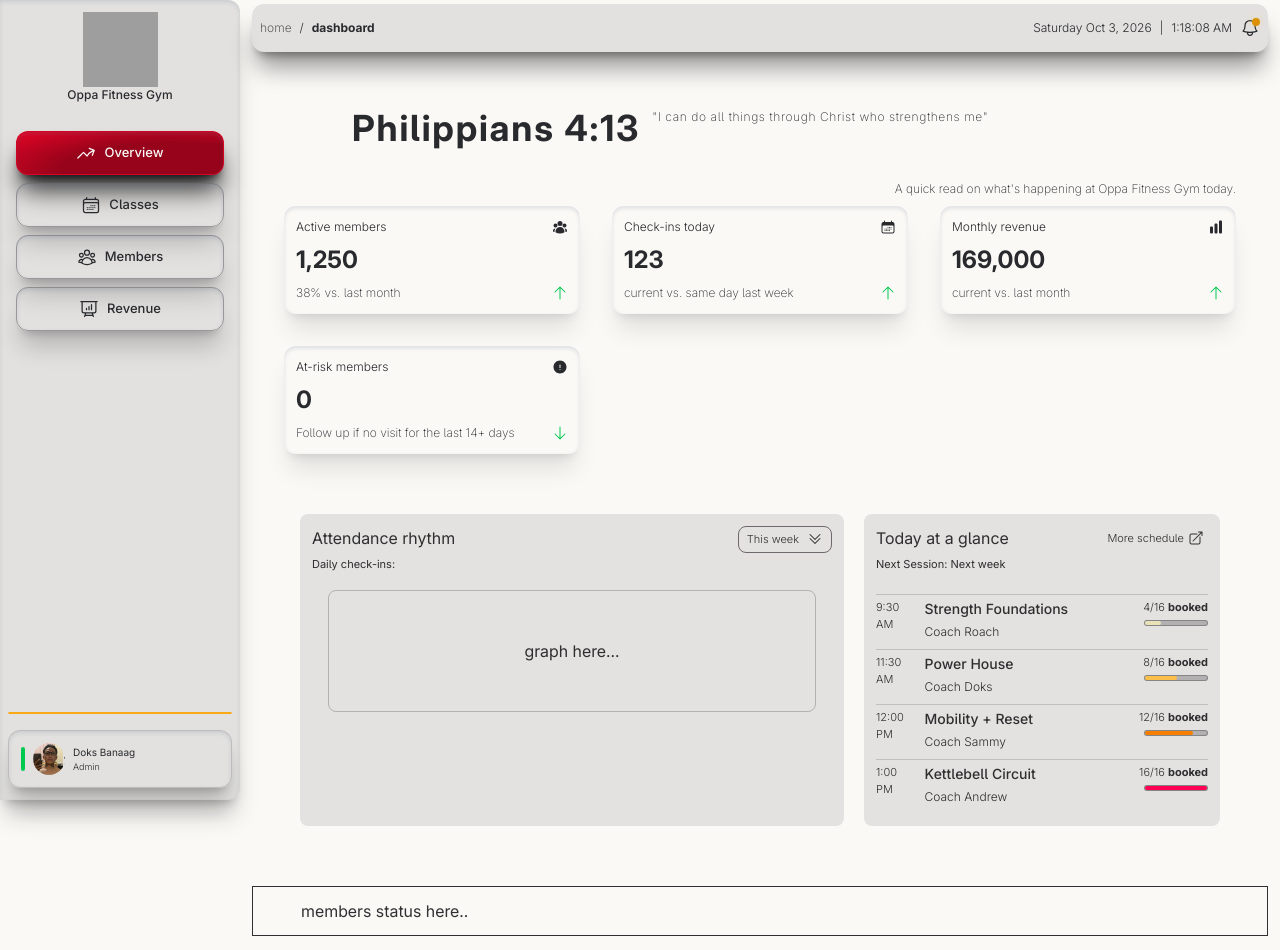
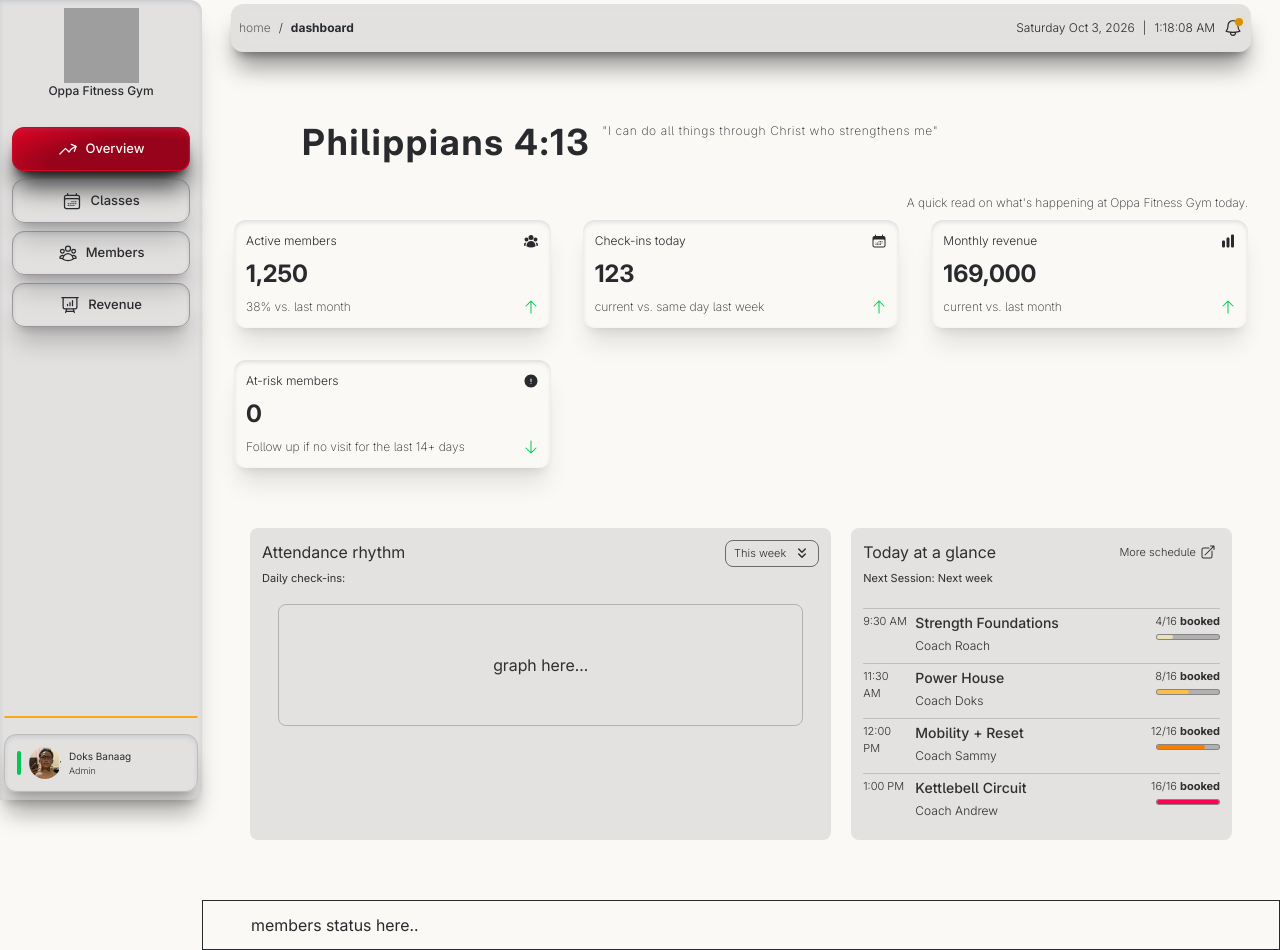
Before and after one commit to joseph-banaag/gym-dashboard, a Next.js app: page /dashboard in a window 1280 px wide. Built offline with nearby package versions, Linux system fonts and the light colour scheme; grey boxes are pictures that could not be loaded.

Commit message:
saving some changes

```diff
--- a/app/dashboard/(overview)/page.tsx
+++ b/app/dashboard/(overview)/page.tsx
@@ -6,7 +6,7 @@ import MembersStatus from "@/app/ui/dashboard/member-status";
 export default function Overview() {
   return (
     <main>
-      <section className="ps-8 sm:ps-25 pt-10 sm:pt-14 flex xs:flex-row flex-col gap-3 mb-6  md:mb-8">
+      <section className="ps-8 sm:ps-25 mt-20 sm:mt-30.5 flex xs:flex-row flex-col gap-3 mb-6  md:mb-8">
         <h1 className="text-4xl font-bold tracking-wider">Philippians 4:13</h1>
         <span className="text-[10px] xs:text-[12px] font-extralight tracking-wider">
           &quot;I can do all things through Christ who strengthens me&quot;
--- a/app/dashboard/layout.tsx
+++ b/app/dashboard/layout.tsx
@@ -6,13 +6,9 @@ import Topbar from "@/app/ui/dashboard/topbar";
 export default function Layout({ children }: { children: React.ReactNode }) {
   return (
     <main className="flex flex-row">
-      {/* side navbar */}
-      <aside className="sticky top-0 left-0 h-screen min-h-120">
-        <SideNav />
-      </aside>
-      <section className="w-screen px-3 pt-1">
+      <SideNav />
+      <section className="w-screen">
         <Topbar />
-
         {children}
       </section>
     </main>
--- a/app/layout.tsx
+++ b/app/layout.tsx
@@ -1,4 +1,4 @@
-import type {Metadata} from "next";
+import type { Metadata } from "next";
 import "./globals.css";
 import localFont from "next/font/local";
 
@@ -7,39 +7,38 @@ const adwaitaSans = localFont({
     {
       path: "../public/fonts/adwaita-sans-latin-100-normal.woff2",
       weight: "100",
-      style: "normal"
+      style: "normal",
     },
     {
       path: "../public/fonts/adwaita-sans-latin-200-normal.woff2",
       weight: "200",
-      style: "normal"
+      style: "normal",
     },
     {
       path: "../public/fonts/adwaita-sans-latin-300-normal.woff2",
       weight: "300",
-      style: "normal"
+      style: "normal",
     },
     {
       path: "../public/fonts/adwaita-sans-latin-400-normal.woff2",
       weight: "400",
-      style: "normal"
+      style: "normal",
     },
     {
       path: "../public/fonts/adwaita-sans-latin-500-normal.woff2",
       weight: "500",
-      style: "normal"
+      style: "normal",
     },
     {
       path: "../public/fonts/adwaita-sans-latin-600-normal.woff2",
       weight: "600",
-      style: "normal"
+      style: "normal",
     },
     {
       path: "../public/fonts/adwaita-sans-latin-700-normal.woff2",
       weight: "700",
-      style: "normal"
-    }
-
+      style: "normal",
+    },
   ],
   variable: "--font-adwaita",
   display: "swap",
@@ -50,10 +49,10 @@ export const metadata: Metadata = {
   description: "Gym dashboard showing the overview of everything about the gym",
 };
 
-export default function RootLayout({children}: LayoutProps<"/">) {
+export default function RootLayout({ children }: LayoutProps<"/">) {
   return (
     <html lang="en" className={`${adwaitaSans.variable} antialiased`}>
-    <body className="m-0 min-h-dvh">{children}</body>
+      <body className="m-0 min-h-dvh">{children}</body>
     </html>
   );
 }
--- a/app/ui/dashboard/burger-menu.tsx
+++ b/app/ui/dashboard/burger-menu.tsx
@@ -1,12 +1,12 @@
 "use client";
-import {useEffect, useState} from "react";
+import { useEffect, useState } from "react";
 import styles from "./button.module.css";
-import NavRoutes from "./nav-routes";
 import "@/app/globals.css";
-import UserLoggedIn from "./user";
-import {BusinessLogoMobile} from "./biz-logo";
+import clsx from "clsx";
+import NavRoutes from "@/app/ui/dashboard/nav-routes";
 import Link from "next/link";
-import clsx from "clsx";
+import { BusinessLogoMobile } from "@/app/ui/dashboard/biz-logo";
+import UserLoggedIn from "@/app/ui/dashboard/user";
 
 export default function BurgerMenu() {
   const [checked, setChecked] = useState<boolean>(false);
@@ -19,30 +19,23 @@ export default function BurgerMenu() {
       if (event.key === "Escape") {
         setChecked(false);
       }
-    }
+    };
 
     document.addEventListener("keydown", handleKeyDown);
 
     return () => document.removeEventListener("keydown", handleKeyDown);
-
-  }, [checked])
+  }, [checked]);
 
   return (
     <div>
       {/* overlay */}
-      <span
-        className={clsx(
-          `top-12 bottom-0 right-0 left-0 backdrop-blur-xs z-1 w-screen h-screen`,
-          checked ? " absolute " : "hidden",
-        )}
+      <div
+        className={`${checked ? "absolute" : "hidden"} top-13 left-0 right-0 bottom-0 w-screen h-screen -translate-x-11 z-5`}
         onClick={handleChecked}
       />
 
       {/* button */}
-      <label
-        htmlFor="hamburger-menu"
-        id={styles.hamburgerMenu}
-      >
+      <label htmlFor="hamburger-menu" id={styles.hamburgerMenu}>
         <input
           type="checkbox"
           id="hamburger-menu"
@@ -55,20 +48,20 @@ export default function BurgerMenu() {
       {/* nav menu */}
       <nav
         className={clsx(
-          `left-0 top-12 bottom-0 w-45 h-[calc(100vh-70px)] sm:w-50 z-5 p-3 gap-2 my-2 ms-3 inset-shadow-sm/20 rounded-xl inset-shadow-slate-500 shadow-xl/40 bg-(--carbon-black)/10 dark:bg-(--carbon-black)/40 backdrop-blur-[3px] border border-b-white  dark:border-b-(--dim-grey) border-s-0 dark:border-t-(--dim-grey) border-t-white border-r-0 transition-all duration-500 ease-in-out`,
+          `z-99 top-13 left-0 bottom-0 w-45 h-[calc(100vh-70px)] sm:w-50 p-3 gap-20 bg-(--off-white)/90 dark:bg-(--carbon-black)/80 backdrop-blur-3xl inset-shadow-slate-500 shadow-xl/30 inset-shadow-sm/20 rounded-xl border-2 border-r-0 border-l-0 dark:border-(--dim-grey)/50 border-white transition-all delay-150 duration-500 ease-in-out -translate-x-8`,
           checked ? "absolute" : "hidden",
         )}
       >
         <div className="flex flex-col justify-between h-full">
           <div className="h-full flex flex-col gap-2 p-2">
-            <NavRoutes/>
+            <NavRoutes />
           </div>
           <div className="flex  flex-col justify-center items-center gap-2">
             <Link href="/">
-              <BusinessLogoMobile/>
+              <BusinessLogoMobile />
             </Link>
             <div className="flex justify-center items-center w-full">
-              <UserLoggedIn/>
+              <UserLoggedIn />
             </div>
           </div>
         </div>
@@ -76,3 +69,5 @@ export default function BurgerMenu() {
     </div>
   );
 }
+
+// inset-shadow-sm/20 rounded-xl inset-shadow-slate-500 shadow-xl/40 border border-b-white  dark:border-b-(--dim-grey) border-l-0 dark:border-t-(--dim-grey) border-t-white border-r-0 transition-all duration-500 ease-in-out backdrop-blur-2xl
--- a/app/ui/dashboard/dropdown.tsx
+++ b/app/ui/dashboard/dropdown.tsx
@@ -1,7 +1,7 @@
 "use client";
-import {ChevronDoubleDownIcon} from "@heroicons/react/24/solid";
-import {clsx} from "clsx";
-import {useState} from "react";
+import { clsx } from "clsx";
+import { useState } from "react";
+import { ChevronDoubleDownIcon } from "@heroicons/react/16/solid";
 
 export default function Dropdown() {
   const [clicked, setClicked] = useState<boolean>(false);
@@ -13,13 +13,15 @@ export default function Dropdown() {
   return (
     <>
       {/* overlay */}
-      <span className={`${clicked ? "absolute top-0 right-0 bottom-0 left-0 w-full h-full" : "hidden"}`}
-            onClick={() => setClicked(!clicked)}/>
+      <span
+        className={`${clicked ? "absolute inset-0 w-full h-full" : "hidden"}`}
+        onClick={() => setClicked(!clicked)}
+      />
 
       <div
         className="relative border flex justify-between items-center gap-2 py-1 px-2 rounded-lg border-(--dim-grey) cursor-pointer"
-        onClick={handleClick}>
-
+        onClick={handleClick}
+      >
         <span className="text-[11px] font-light">{sortGraph}</span>
         <ChevronDoubleDownIcon
           className={clsx(
@@ -40,7 +42,6 @@ export default function Dropdown() {
             </button>
           ))}
         </div>
-
       </div>
     </>
   );
--- a/app/ui/dashboard/member-status.tsx
+++ b/app/ui/dashboard/member-status.tsx
@@ -1,8 +1,7 @@
 export default function MembersStatus() {
   return (
     <section>
-      <div
-        className="mt-12 py-3 px-12 grid grid-cols-5 gap-5 dark:text-foreground text-(--carbon-black)/90 border">
+      <div className="mt-12 py-3 px-12 grid grid-cols-5 gap-5 border">
         members status here..
       </div>
     </section>
--- a/app/ui/dashboard/sidenav.tsx
+++ b/app/ui/dashboard/sidenav.tsx
@@ -5,15 +5,14 @@ import UserLoggedIn from "@/app/ui/dashboard/user";
 
 export default function SideNav() {
   return (
-    <nav
-      className="w-60 h-screen p-1 hidden lg:flex flex-col  justify-between  rounded-r-xl inset-shadow-sm/20  inset-shadow-slate-500 shadow-xl/20 bg-(--carbon-black)/10 dark:bg-(--carbon-black)/40">
+    <nav className="sticky top-0 left-0 w-60 h-dvh hidden lg:flex flex-col  justify-between  rounded-r-xl inset-shadow-sm/20  inset-shadow-slate-500 shadow-xl/20 bg-(--carbon-black)/10 dark:bg-(--carbon-black)/40">
       <Link href="/">
-        <BusinessLogo/>
+        <BusinessLogo />
       </Link>
       <div className="basis-[80vh]  flex  flex-col gap-2 pt-5 px-3">
-        <NavRoutes/>
+        <NavRoutes />
       </div>
-      <UserLoggedIn/>
+      <UserLoggedIn />
     </nav>
   );
 }
--- a/app/ui/dashboard/topbar.tsx
+++ b/app/ui/dashboard/topbar.tsx
@@ -1,35 +1,12 @@
-"use client";
-
-import React, { useEffect, useState } from "react";
-
 import BurgerMenu from "@/app/ui/dashboard/burger-menu";
 import TopBarBreadcrumbs from "@/app/ui/dashboard/topbarbreadcrmbs";
 import DateToday from "@/app/lib/date-today";
 import Notification from "@/app/ui/dashboard/notif";
 
 export default function Topbar() {
-  const [scrollY, setScrollY] = useState<boolean>(false);
-
-  useEffect(() => {
-    const handleScroll = () => {
-      setScrollY(window.scrollY >= 240);
-    };
-
-    window.addEventListener("scroll", handleScroll, { passive: true });
-
-    return () => {
-      window.removeEventListener("scroll", handleScroll);
-    };
-  }, []);
-
   return (
-    <div
-      className={`${
-        scrollY
-          ? "backdrop-blur-sm w-105 mx-auto transition delay-100 duration-300 ease-in-out"
-          : "w-full"
-      } sticky top-1 h-12  p-2 flex items-center justify-between  rounded-xl inset-shadow-slate-500 shadow-xl/40 bg-(--carbon-black)/10 dark:bg-(--carbon-black)/40 `}
-    >
+    <div className="flex justify-center">
+      <div className="fixed z-10 w-10/11 lg:w-[calc(100%-260px)] top-1 h-12  p-2 flex items-center justify-between inset-shadow-slate-500 shadow-xl/40 bg-(--carbon-black)/10 dark:bg-(--carbon-black)/40 rounded-xl backdrop-blur-sm">
         <div className="flex justify-center items-center gap-2 md:gap-3">
           <div className="w-5 flex lg:hidden justify-center items-center">
             <BurgerMenu />
@@ -43,5 +20,6 @@ export default function Topbar() {
           <Notification />
         </div>
       </div>
+    </div>
   );
 }
```
Lines whose indentation alone changed are shown as unchanged.
